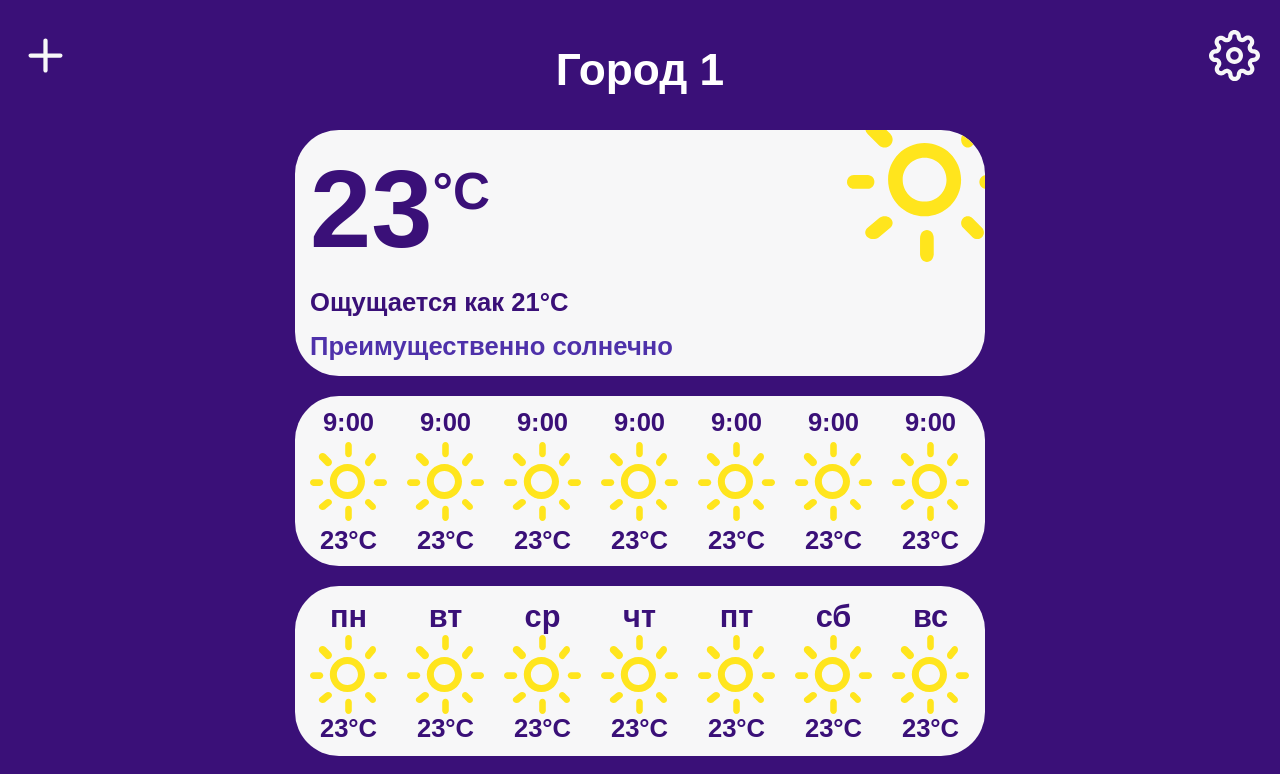
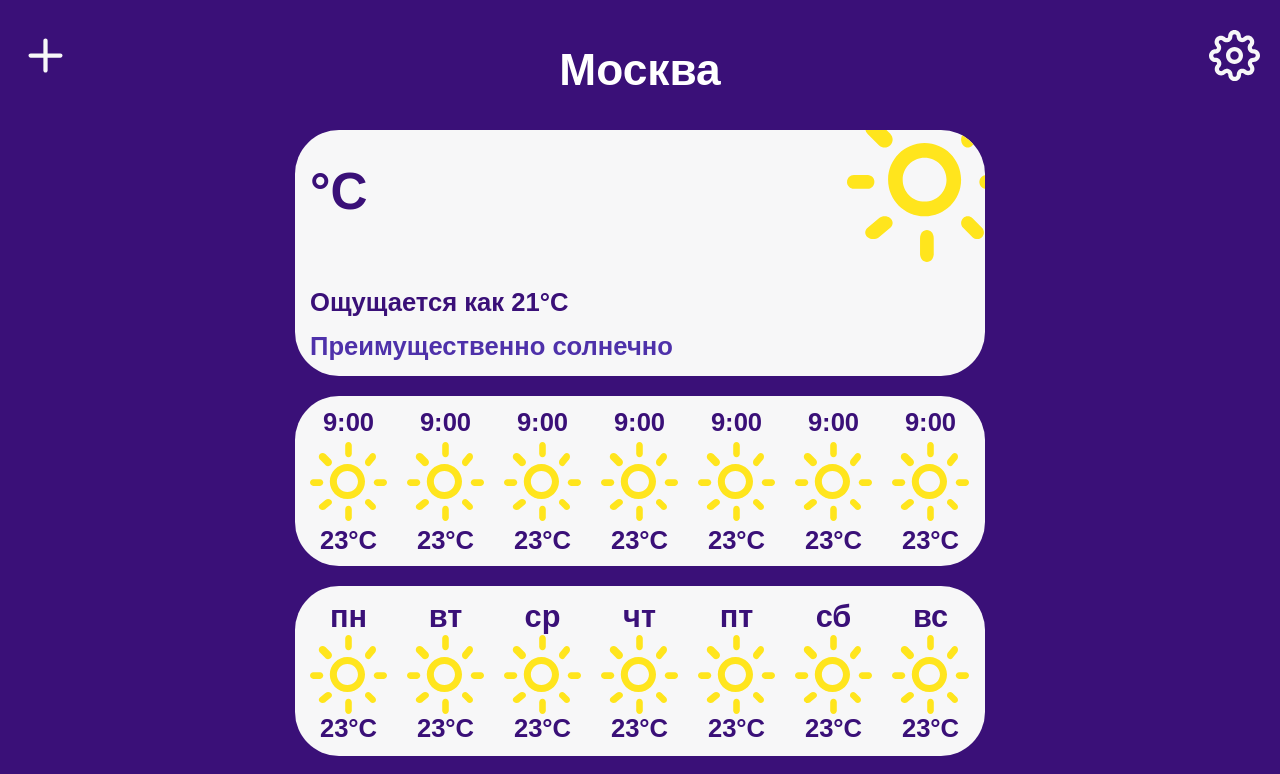
Before and after one commit to RandMPop/weather-app, a React (Vite) app: page / in a window 1280 px wide. Shown: the top 774 px of the page. Built offline with nearby package versions, Linux system fonts and the light colour scheme; no server answers.

Commit message:
Get value of current temperature from weathw Open Meteo weather API

```diff
--- a/package.json
+++ b/package.json
@@ -19,6 +19,7 @@
     "@types/react": "^19.1.16",
     "@types/react-dom": "^19.1.9",
     "@vitejs/plugin-react": "^5.0.4",
+    "baseline-browser-mapping": "^2.10.16",
     "eslint": "^9.36.0",
     "eslint-plugin-react-hooks": "^5.2.0",
     "eslint-plugin-react-refresh": "^0.4.22",
--- a/src/components/Forecast/ForecastMain.jsx
+++ b/src/components/Forecast/ForecastMain.jsx
@@ -1,8 +1,19 @@
 import "./ForecastMain.css";
+import { getWeather } from "../../services/weatheAPI";
+import { useState,useEffect } from "react";
+
 function ForecastMain () {
+    const [temp, setTemp] = useState(null);
+    useEffect(() => {
+        getWeather()
+        .then(setTemp)
+        .catch(console.error);
+    },[]);
     return(
         <div className="sector forecast_main forecast_sector">
-            <div className="forecast_main__temp">23<sup className="forecast_main__celsius">°C</sup></div>
+            <div className="forecast_main__temp">
+                {temp !== null ? temp : '--'}
+                <sup className="forecast_main__celsius">°C</sup></div>
             <div className="forecast_main__feels-like">Ощущается как 21°C</div>
             <div className="forecast_main__description">Преимущественно солнечно</div>
             <img className="forecast_main__img" src="/icons/weather/partial_sun.svg" alt="Солнечно"/>
--- a/src/components/Header/Header.jsx
+++ b/src/components/Header/Header.jsx
@@ -10,7 +10,7 @@ function Header() {
                     <img src={plusIcon} alt="Добавить город" />
                 </button>
             </Link>
-            <h1 className="header_location">Город 1</h1>
+            <h1 className="header_location">Москва</h1>
             <Link to="/settings">
                 <button className="header_settings">
                     <img src={settingsIcon} alt="Открыть настройки" />
--- /dev/null
+++ b/src/services/weatheAPI.js
@@ -0,0 +1,14 @@
+export async function getWeather(){
+    try{
+        const response = await fetch('https://api.open-meteo.com/v1/forecast?hourly=&timezone=Europe%2FMoscow&latitude=55.7522&longitude=37.6156&current=temperature_2m');
+        if (!response.ok){
+            console.log("HTTP Error:", response.status);
+            return;
+        }
+        const data = await response.json();
+        console.log(data);
+        return data.current?.temperature_2m;
+    } catch (error){
+        console.log("Network error");
+    }
+};
```
Also changed, not shown: 1 other file (tests, documents, lock files or other folders).
